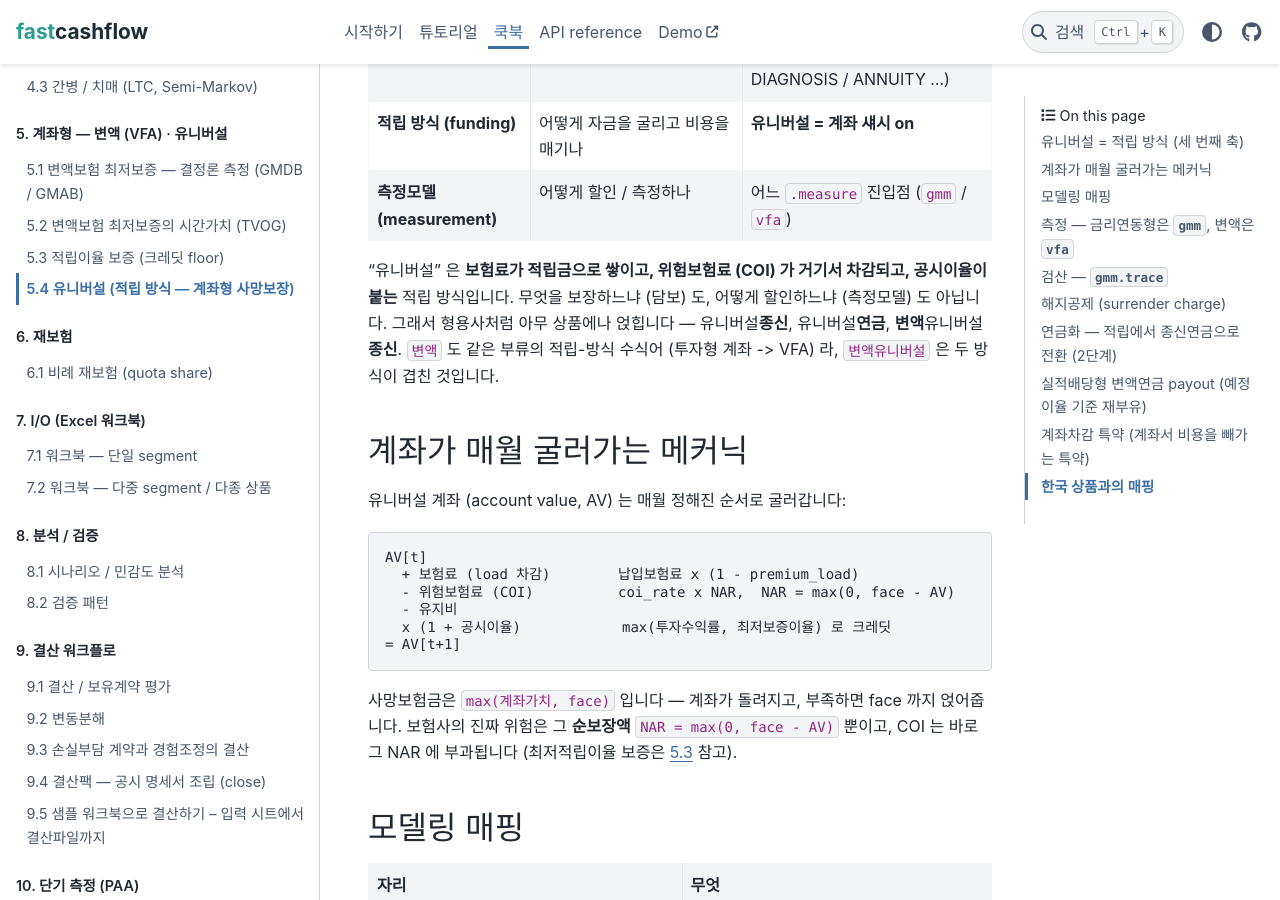
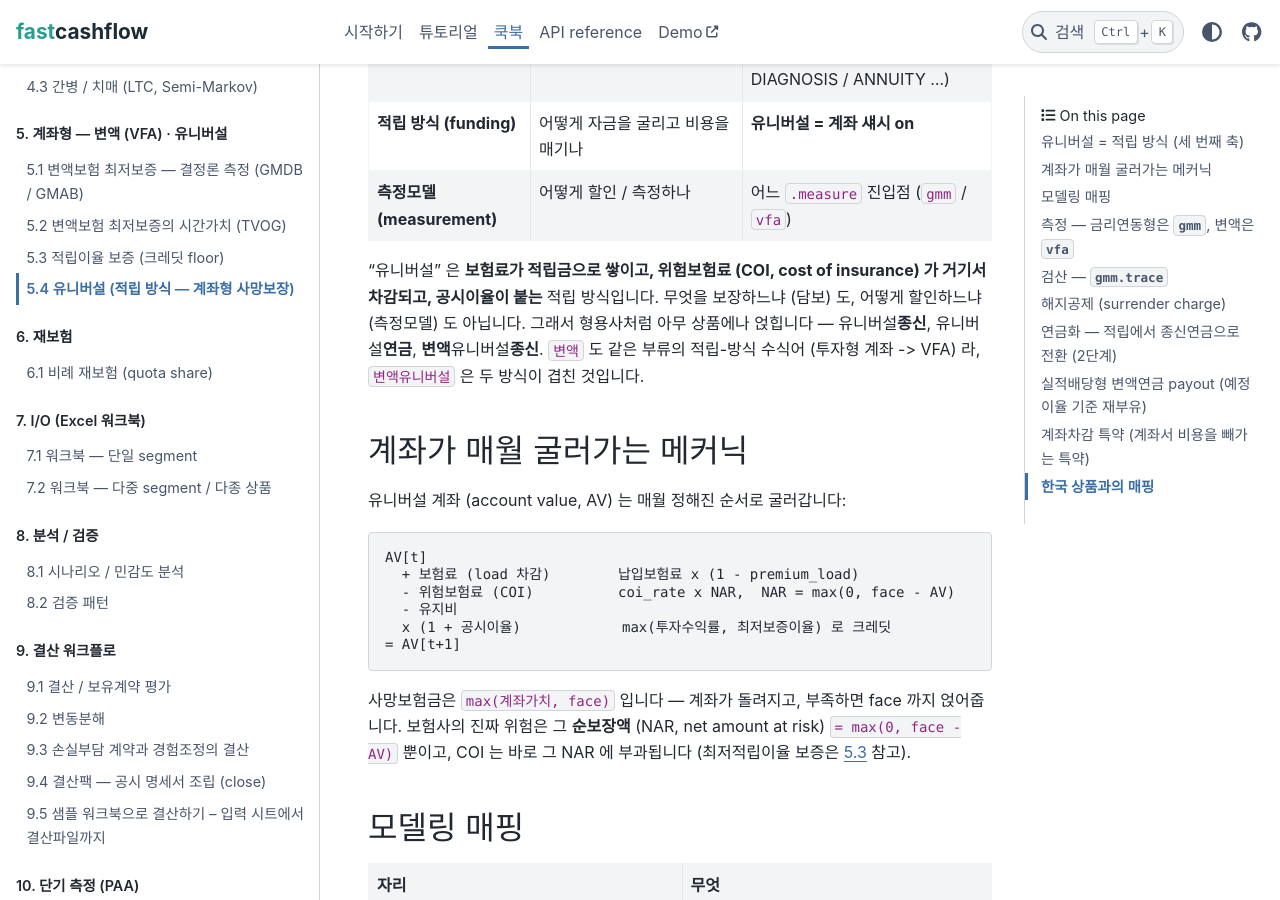
Before and after one commit to seokhoonj/fastcashflow, a Sphinx documentation site: the page built from docs/cookbook/account/universal-life.md, in a window 1280 px wide and 900 px high, scrolled down 846 px. Built offline with Sphinx 7.4.7 and the PyData theme 0.15.4, drawn with Linux system fonts in a browser that asks for light colours.

Commit message:
docs: expand the COI and NAR abbreviations on first use
COI and NAR carried only a Korean gloss; add the English expansion (cost of
insurance / net amount at risk) at first use, matching how GMDB / GMAB / TVOG / GAO
are already spelled out in their defining chapters.

````diff
--- a/docs/cookbook/account/universal-life.md
+++ b/docs/cookbook/account/universal-life.md
@@ -39,8 +39,8 @@
   - 어느 `.measure` 진입점 (`gmm` / `vfa`)
 :::
 
-"유니버설" 은 **보험료가 적립금으로 쌓이고, 위험보험료 (COI) 가 거기서 차감되고,
-공시이율이 붙는** 적립 방식입니다. 무엇을 보장하느냐 (담보) 도, 어떻게 할인하느냐
+"유니버설" 은 **보험료가 적립금으로 쌓이고, 위험보험료 (COI, cost of insurance) 가
+거기서 차감되고, 공시이율이 붙는** 적립 방식입니다. 무엇을 보장하느냐 (담보) 도, 어떻게 할인하느냐
 (측정모델) 도 아닙니다. 그래서 형용사처럼 아무 상품에나 얹힙니다 —
 유니버설**종신**, 유니버설**연금**, **변액**유니버설**종신**. `변액` 도 같은 부류의
 적립-방식 수식어 (투자형 계좌 -> VFA) 라, `변액유니버설` 은 두 방식이 겹친 것입니다.
@@ -59,7 +59,8 @@ AV[t]
 ```
 
 사망보험금은 `max(계좌가치, face)` 입니다 — 계좌가 돌려지고, 부족하면 face 까지
-얹어줍니다. 보험사의 진짜 위험은 그 **순보장액** `NAR = max(0, face - AV)` 뿐이고,
+얹어줍니다. 보험사의 진짜 위험은 그 **순보장액** (NAR, net amount at risk)
+`= max(0, face - AV)` 뿐이고,
 COI 는 바로 그 NAR 에 부과됩니다 (최저적립이율 보증은 [5.3](../variable/crediting-floor) 참고).
 
 ## 모델링 매핑
````
Also changed, not shown: docs/cookbook/variable/crediting-floor.md (+3 -2 lines).
